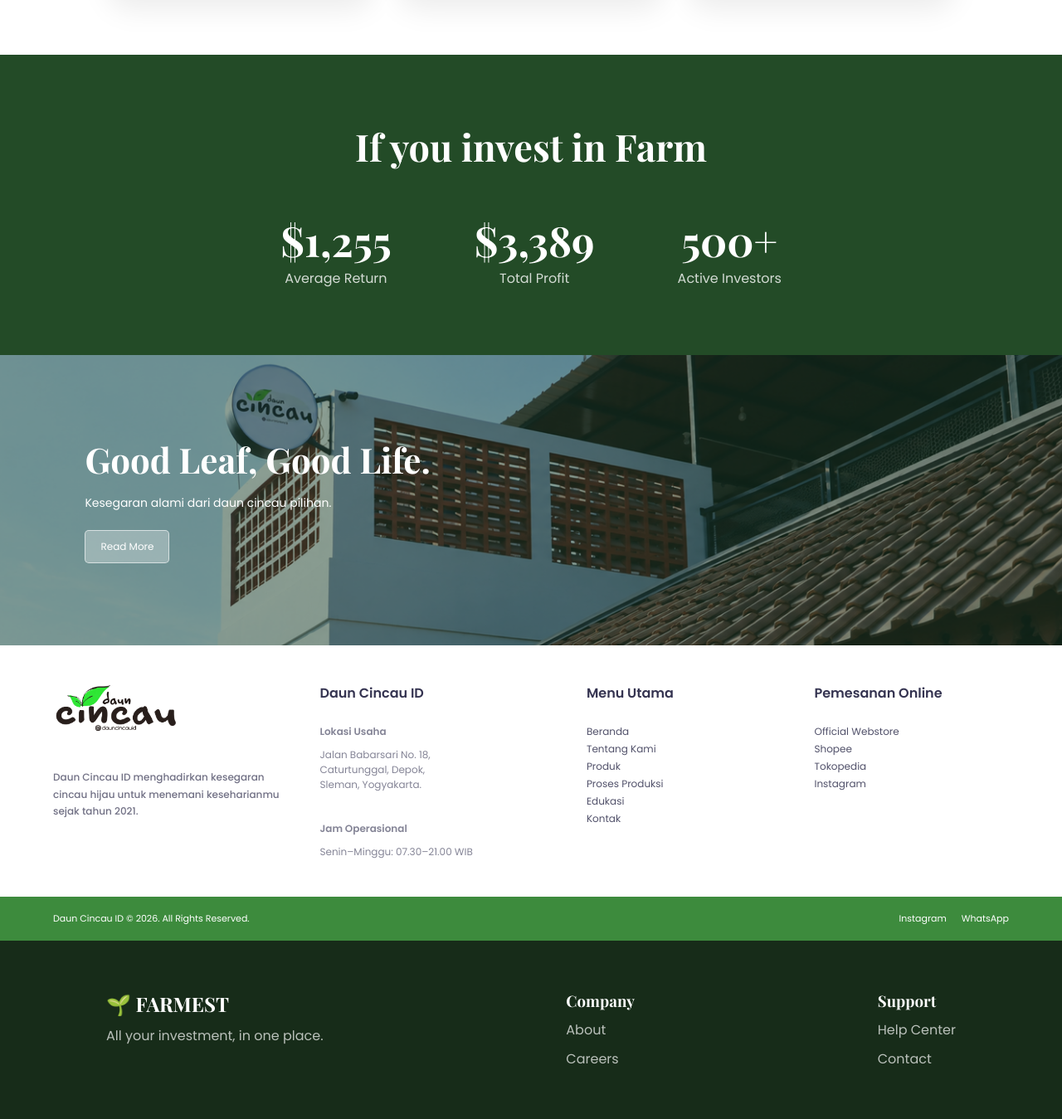
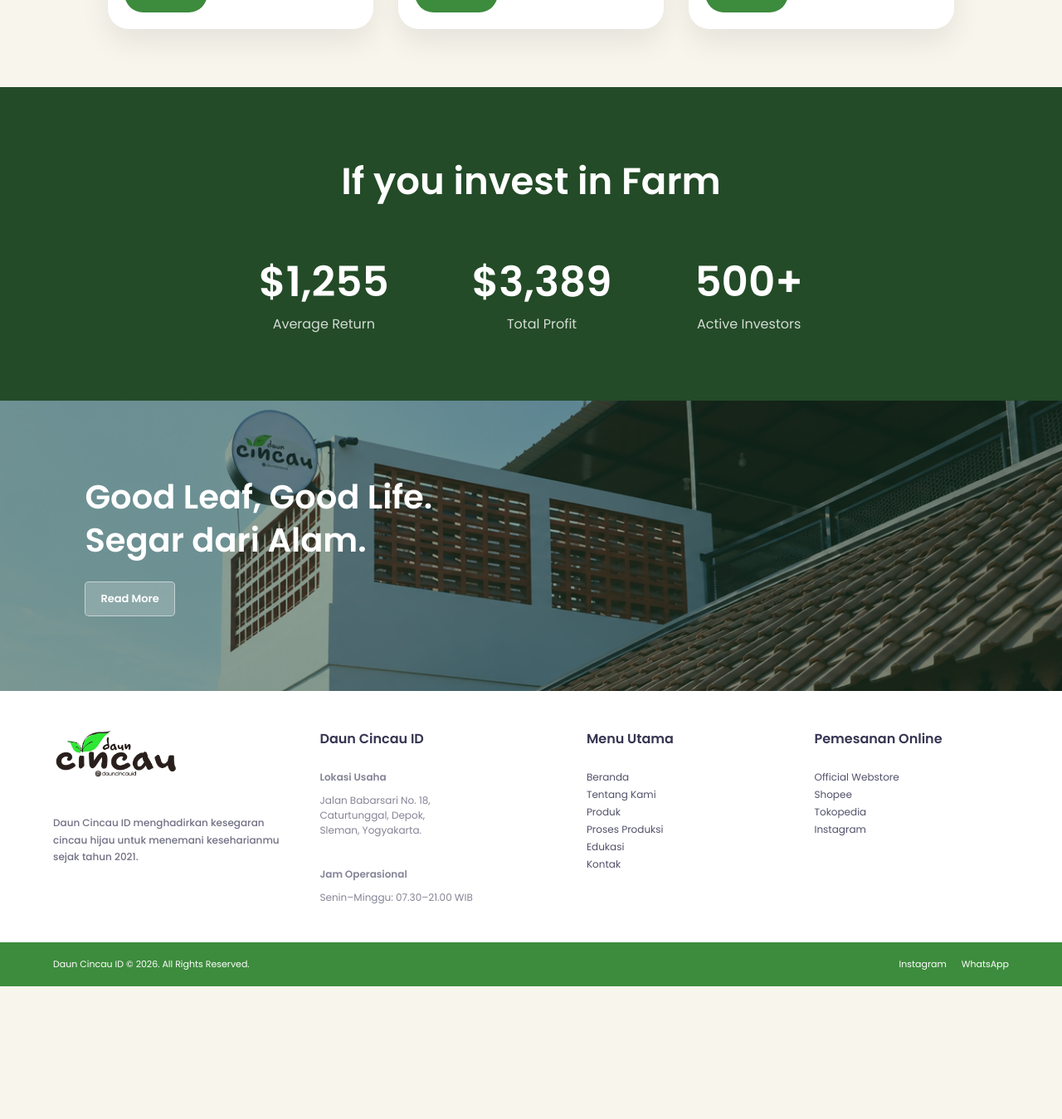
Before and after one commit to aleale-23/dauncincaustarter, a PHP site: page / in a window 1280 px wide. Shown: the part 3214-4563 px from the top of the page at 83% size. After the commit the page ends 4403 px from the top, so only its background shows below. Run offline with PHP 8.4, Linux system fonts and the light colour scheme.

Commit message:
Ubah warna dan ubah font menjadi poppins semua

```diff
--- a/index.html
+++ b/index.html
@@ -256,12 +256,15 @@
     </section>
 
     <!-- BANNER FOTO TOKO -->
+
     <section class="reference-banner">
       <div class="reference-banner-overlay"></div>
 
       <div class="reference-banner-content">
-        <h2>Good Leaf, Good Life.</h2>
-        <p>Kesegaran alami dari daun cincau pilihan.</p>
+        <h2>
+          Good Leaf, Good Life.<br />
+          Segar dari Alam.
+        </h2>
 
         <a href="tentang.html" class="reference-read-more"> Read More </a>
       </div>
@@ -372,30 +375,6 @@
         </a>
       </div>
     </div>
-
-    <footer>
-      <div>
-        <h2>🌱 FARMEST</h2>
-
-        <p>All your investment, in one place.</p>
-      </div>
-
-      <div>
-        <h3>Company</h3>
-
-        <p>About</p>
-        <p>Careers</p>
-      </div>
-
-      <div>
-        <h3>Support</h3>
-
-        <p>Help Center</p>
-
-        <p>Contact</p>
-      </div>
-    </footer>
-
     <script src="script.js"></script>
   </body>
 </html>
--- a/style.css
+++ b/style.css
@@ -10,15 +10,19 @@
 
 body {
   font-family: "Poppins", sans-serif;
-  kgorkground: #f8f5ed;
+  background: #f8f5ed;
   color: #243b2a;
   overflow-x: hidden;
 }
 
+/* SEMUA JUDUL MENGGUNAKAN FONT POPPINS */
 h1,
 h2,
-h3 {
-  font-family: "Playfair Display", serif;
+h3,
+h4,
+h5,
+h6 {
+  font-family: "Poppins", sans-serif;
 }
 
 button {
@@ -98,7 +102,8 @@ header {
 
   padding: 120px 8% 60px;
 
-  background: linear-gradient(180deg, #dff3ff, #f8f5ed);
+  /* Gradasi hijau mint dengan sedikit nuansa biru */
+  background: linear-gradient(180deg, #e7f4ec 0%, #edf6ef 55%, #f8f5ed 100%);
 }
 
 .hero-text {
@@ -172,7 +177,7 @@ header {
   position: relative;
 }
 
-/* style umum semua produk */
+/* STYLE UMUM SEMUA PRODUK */
 .product {
   position: absolute;
   object-fit: contain;
@@ -586,15 +591,38 @@ nav ul li a:active {
   margin-bottom: 22px;
 }
 
+.reference-banner-content {
+  position: relative;
+  z-index: 1;
+  max-width: 550px;
+  color: white;
+}
+
+.reference-banner-content h2 {
+  font-family: "Poppins", sans-serif;
+  font-size: clamp(30px, 4vw, 40px);
+  font-weight: 700;
+  line-height: 1.3;
+  color: white;
+  margin-bottom: 24px;
+}
+
 .reference-read-more {
   display: inline-block;
   padding: 10px 18px;
+  color: white;
+  background: rgba(255, 255, 255, 0.2);
+  border: 1px solid rgba(255, 255, 255, 0.5);
   border-radius: 5px;
-  background: rgba(255, 255, 255, 0.3);
-  color: white;
-  border: 1px solid rgba(255, 255, 255, 0.6);
   text-decoration: none;
-  font-size: 12px;
+  font-size: 13px;
+  font-weight: 600;
+}
+
+@media (max-width: 560px) {
+  .reference-banner-content h2 {
+    font-size: 27px;
+  }
 }
 
 /* FOOTER PUTIH */
```
